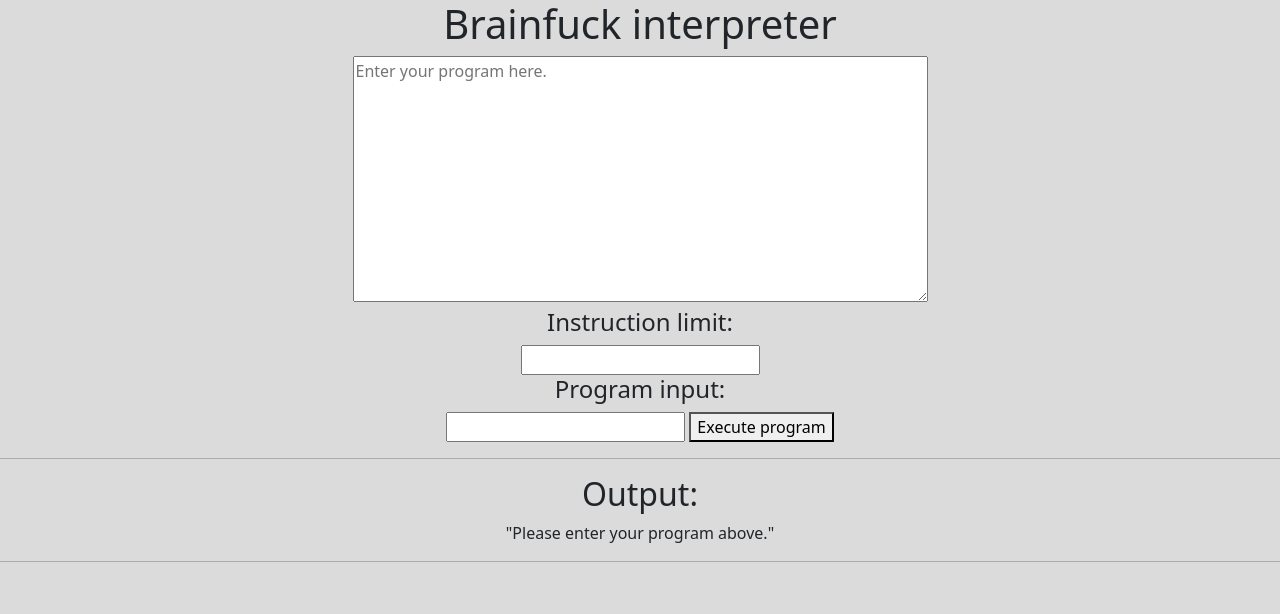
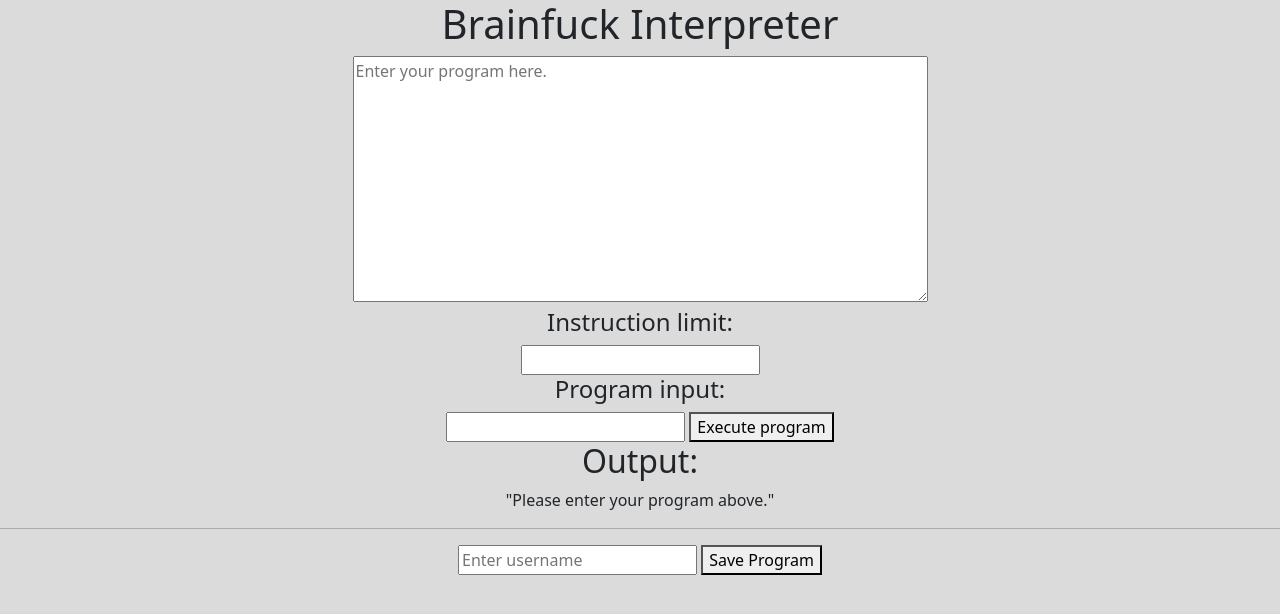
Before and after one commit to renoox42/Brainfuck_Interpreter, a Flask app: page / in a window 1280 px wide. Shown: the top 614 px of the page. Run offline with Flask 3, Linux system fonts and the light colour scheme.

Commit message:
Added feature for saving program to database.

```diff
--- a/brainfuck_interpreter/app.py
+++ b/brainfuck_interpreter/app.py
@@ -1,5 +1,6 @@
 from flask import Flask, render_template, request
 from interpreter import Interpreter
+import sqlite3
 
 app = Flask(__name__)
 
@@ -12,8 +13,13 @@ def home():
 
 # TODO: FIX REST OF STRING NOT SHOWING
 # Called when "Execute program" button is pressed.
-@app.route('/', methods=["POST"])
-def execute_program():
+@app.route('/execute_request', methods=["POST"])
+def execute_request():
+    # Button for saving was pressed
+    if request.form["buttons"] == "save":
+        return save_program()
+
+    # Button for executing was pressed
     user_input = request.form["user_input"]
     edited_input = (user_input.replace("\n", "")
                     .replace(" ", "").replace("\r", "").strip())
@@ -45,9 +51,46 @@ def execute_program():
                            output_color=color)
 
 
-@app.route('/', methods=["POST"])
-def save_programs():
-    return "Saved"
+def save_program():
+    name = request.form["username"].strip()
+    user_input = request.form["user_input"]
+    edited_input = (user_input.replace("\n", "")
+                    .replace(" ", "").replace("\r", "").strip())
+
+    error = None
+    if edited_input == "":
+        error = "Not saved. No program entered."
+
+    if not valid_chars(edited_input):
+        error = "Not saved. Invalid characters in program."
+
+    if name == "":
+        error = "Not saved. No username entered."
+
+    if error is not None:
+        return render_template("home.html", output=f"> {error} <",
+                               max_instructions=request.form["max_instructions"],
+                               user_input=user_input, program_input=request.form["program_input"],
+                               output_color="#990000")
+
+    connection = sqlite3.connect("database.db")
+    cursor = connection.cursor()
+    cursor.execute("INSERT INTO programs (username, program) VALUES (?, ?)",
+                   (name, edited_input))
+    connection.commit()
+
+    return render_template("home.html", output=f"> Saved program. <",
+                           max_instructions=request.form["max_instructions"],
+                           user_input=user_input, program_input=request.form["program_input"],
+                           output_color="black")
+
+
+def valid_chars(program: str):
+    for i in range(0, len(program)):
+        c = program[i]
+        if c != '<' and c != ">" and c != "+" and c != "-" and c != "." and c != "," and c != "[" and c != "]":
+            return False
+    return True
 
 
 if __name__ == '__main__':
--- a/brainfuck_interpreter/templates/home.html
+++ b/brainfuck_interpreter/templates/home.html
@@ -6,8 +6,8 @@
     <title>Brainfuck Interpreter</title>
 </head>
 <body style="background-color:#dbdbdb">
-    <h1 class="text-center">Brainfuck interpreter</h1>
-    <form class="text-center" method="POST">
+    <h1 class="text-center">Brainfuck Interpreter</h1>
+    <form action="/execute_request" class="text-center" method="POST">
         <textarea name="user_input"
                   placeholder="Enter your program here."
                   rows="10"
@@ -18,12 +18,13 @@
         <br>
         <h4>Program input:</h4>
         <input type="text" name="program_input" width="50" value={{ program_input }}>
-        <button>Execute program</button>
+        <button name="buttons" value="execute">Execute program</button>
+        <br>
+        <h2 class="text-center">Output:</h2>
+        <p class="text-center" style="color:{{ output_color }}"> "{{ output }}" </p>
+        <hr>
+        <input type="text" name="username"  placeholder="Enter username">
+        <button name="buttons" value="save">Save Program</button>
     </form>
-    <hr>
-    <h2 class="text-center">Output:</h2>
-    <p class="text-center" style="color:{{ output_color }}"> "{{ output }}" </p>
-    <hr>
-    <!-- Add example programs -->
 </body>
 </html>
```
Also changed, not shown: brainfuck_interpreter/create_db.py (added, +12 -0 lines).
